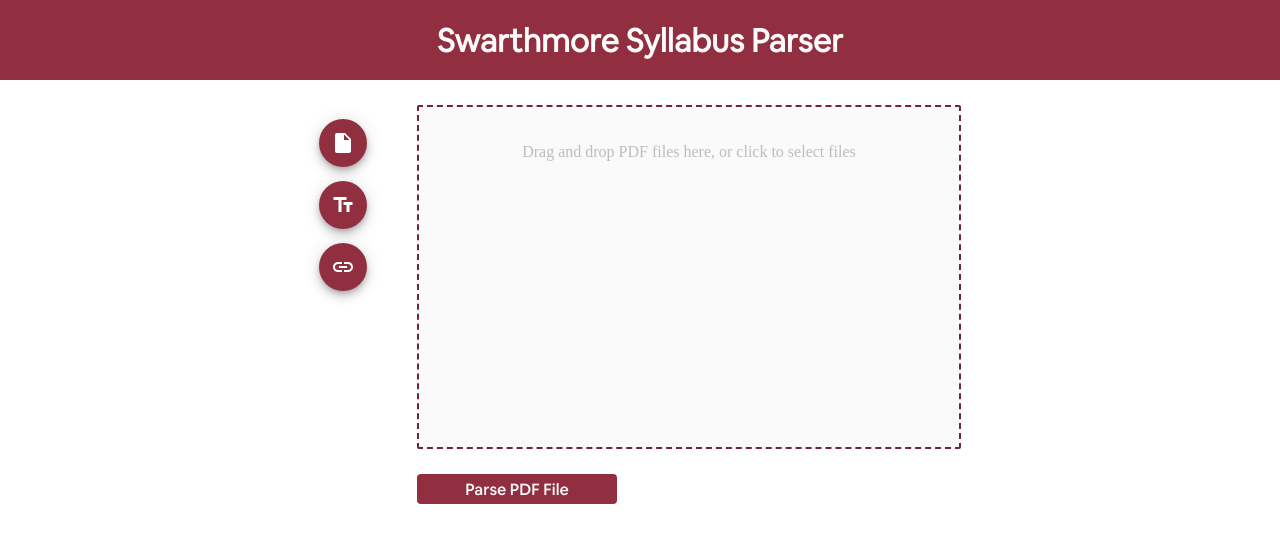
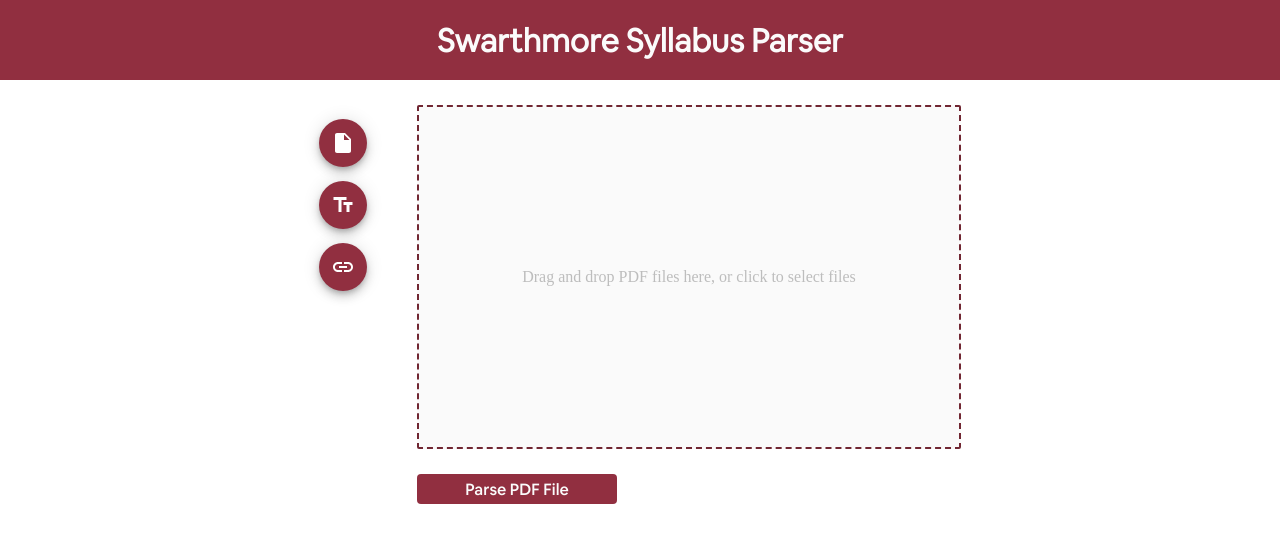
Before and after one commit to CPSC71-Syllabus-Populator/Swarthmore-Syllabus-Populator, a React (Create React App) app in the folder swarthmore-syllabus-populator/: page / in a window 1280 px wide. Shown: the top 542 px of the page. Built offline with nearby package versions, Linux system fonts and the light colour scheme.

Commit message:
validated file and text input + updated styling for text and file input

```diff
--- a/swarthmore-syllabus-populator/public/index.html
+++ b/swarthmore-syllabus-populator/public/index.html
@@ -9,6 +9,7 @@
       name="description"
       content="Web site created using create-react-app"
     />
+    <script src="https://kit.fontawesome.com/ddd4692aa8.js" crossorigin="anonymous"></script>
     <link rel="apple-touch-icon"/>
     <!--
       manifest.json provides metadata used when your web app is installed on a
--- a/swarthmore-syllabus-populator/src/Components/HomePage/FileInputBox/FileInputBox.js
+++ b/swarthmore-syllabus-populator/src/Components/HomePage/FileInputBox/FileInputBox.js
@@ -1,14 +1,27 @@
-import React, { useMemo } from "react";
+import React, { useMemo, useState } from "react";
 import { useDropzone } from "react-dropzone";
+import { styled } from "@mui/material/styles";
+import Alert from "@mui/material/Alert";
 import Style from "./FileInputBox.module.scss";
 
 const FileInputBox = () => {
+  const [displayAlert, setDisplayAlert] = useState(false);
+  const [fileDropped, setFileDropped] = useState(false);
+
+  const StyledAlert = styled(Alert)(({ theme }) => ({
+    marginBottom: "15px",
+  }));
+
   const baseStyle = {
     flex: 1,
     display: "flex",
     flexDirection: "column",
+    justifyContent: "center",
     alignItems: "center",
-    padding: "20px",
+    paddingRight: "20px",
+    paddingLeft: "20px",
+    paddingBottom: "20px",
+    paddingTop: "20px",
     borderWidth: 2,
     borderRadius: 2,
     borderColor: "#702632",
@@ -19,6 +32,7 @@
     transition: "border .24s ease-in-out",
     height: "300px",
     width: "500px",
+    cursor: "pointer",
   };
 
   const activeStyle = {
@@ -43,12 +57,6 @@
     maxFiles = 1,
   } = useDropzone({ accept: ".pdf" });
 
-  const acceptedFileItems = acceptedFiles.map((file) => (
-    <li key={file.path}>
-      {file.path} - {file.size} bytes
-    </li>
-  ));
-
   const style = useMemo(
     () => ({
       ...baseStyle,
@@ -59,18 +67,51 @@
     [isDragActive, isDragReject, isDragAccept]
   );
 
+  const FileContainer = acceptedFiles.map((file) => (
+    <div key={file.path} class={Style.file_container}>
+      <i class="fas fa-file-pdf fa-5x"></i>
+      <p class={Style.file_path}> {file.path} </p>
+    </div>
+  ));
+
   return (
+    <div class={Style.container}>
+      {displayAlert ? (
+        <StyledAlert
+          severity="error"
+          onClose={() => {
+            setDisplayAlert(false);
+          }}
+        >
+          Please upload a file
+        </StyledAlert>
+      ) : (
+        <> </>
+      )}
+
       <div class="container">
-      <div {...getRootProps({ style })}>
+        <div
+          {...getRootProps({
+            style,
+            onDrop: () => setFileDropped(true),
+          })}
+        >
           <input {...getInputProps()} />
+          {fileDropped ? (
+            FileContainer
+          ) : (
             <p>Drag and drop PDF files here, or click to select files</p>
+          )}
+        </div>
       </div>
 
       <button
         class={Style.parse_button}
         onClick={async () => {
+          if (!fileDropped) {
+            setDisplayAlert(true);
+          } else {
             const data = new FormData();
-          console.log(acceptedFiles[0]);
             data.append("file", acceptedFiles[0]);
 
             const response = await fetch("/parse_pdf", {
@@ -83,6 +124,7 @@
             } else {
               console.error("/parse_pdf post request failed");
             }
+          }
         }}
       >
         <span> Parse PDF File </span>
--- a/swarthmore-syllabus-populator/src/Components/HomePage/FileInputBox/FileInputBox.module.scss
+++ b/swarthmore-syllabus-populator/src/Components/HomePage/FileInputBox/FileInputBox.module.scss
@@ -2,6 +2,33 @@
 $secondary-color: rgba(145, 47, 64, 1);
 $background-color: rgba(237, 212, 178, 1);
 $text-color: rgba(251, 251, 251, 1);
+
+.container {
+  display: flex;
+  flex-direction: column;
+
+  .file_container {
+    display: flex;
+    flex-direction: column;
+    align-items: center;
+    // justify-content: center;
+
+    .file_path {
+      margin-top: 10px;
+      font-family: AirbnbCereal;
+      font-size: 14px;
+      color: $secondary-color;
+    }
+  }
+
+  .file_container i {
+    color: $secondary-color;
+  }
+
+  .file_container i:hover {
+    color: $primary-color;
+    cursor: pointer;
+  }
 
   .parse_button {
     background-color: $secondary-color;
@@ -39,3 +66,12 @@
     opacity: 1;
     right: 0;
   }
+
+  .input_file {
+    background-color: lightgray;
+    z-index: 1;
+    list-style: none;
+    width: 200px;
+    height: 200px;
+  }
+}
--- a/swarthmore-syllabus-populator/src/Components/HomePage/TextInputBox/TextInputBox.js
+++ b/swarthmore-syllabus-populator/src/Components/HomePage/TextInputBox/TextInputBox.js
@@ -1,12 +1,32 @@
 import React from "react";
 import { useState } from "react";
+import Alert from "@mui/material/Alert";
+import { styled } from "@mui/material/styles";
 import Style from "./TextInputBox.module.scss";
 
 const TextInputBox = () => {
   const [text, setText] = useState("");
+  const [displayAlert, setDisplayAlert] = useState(false);
+
+  const StyledAlert = styled(Alert)(({ theme }) => ({
+    marginBottom: "15px",
+  }));
 
   return (
     <div class={Style.container}>
+      {displayAlert ? (
+        <StyledAlert
+          severity="error"
+          onClose={() => {
+            setDisplayAlert(false);
+          }}
+        >
+          Unable to parse empty text
+        </StyledAlert>
+      ) : (
+        <> </>
+      )}
+
       <textarea
         class={Style.input}
         type="text"
@@ -23,6 +43,9 @@
       <button
         class={Style.parse_button}
         onClick={async () => {
+          if (text.replace(/^\s+/, "").replace(/\s+$/, "") === "") {
+            setDisplayAlert(true);
+          } else {
             var reader = new FileReader();
             const data = new FormData();
             data.append("text", text);
@@ -37,6 +60,7 @@
             } else {
               console.error("/parse_text post request failed");
             }
+          }
         }}
       >
         <span> Parse Text </span>
--- a/swarthmore-syllabus-populator/src/Components/HomePage/TextInputBox/TextInputBox.module.scss
+++ b/swarthmore-syllabus-populator/src/Components/HomePage/TextInputBox/TextInputBox.module.scss
@@ -10,7 +10,7 @@
   .input {
     padding: 20px;
     resize: none;
-    border-style: dashed;
+    border-style: solid;
     border-radius: 2px;
     border-width: 2px;
     border-color: $primary-color;
```
Lines whose indentation alone changed are shown as unchanged.
